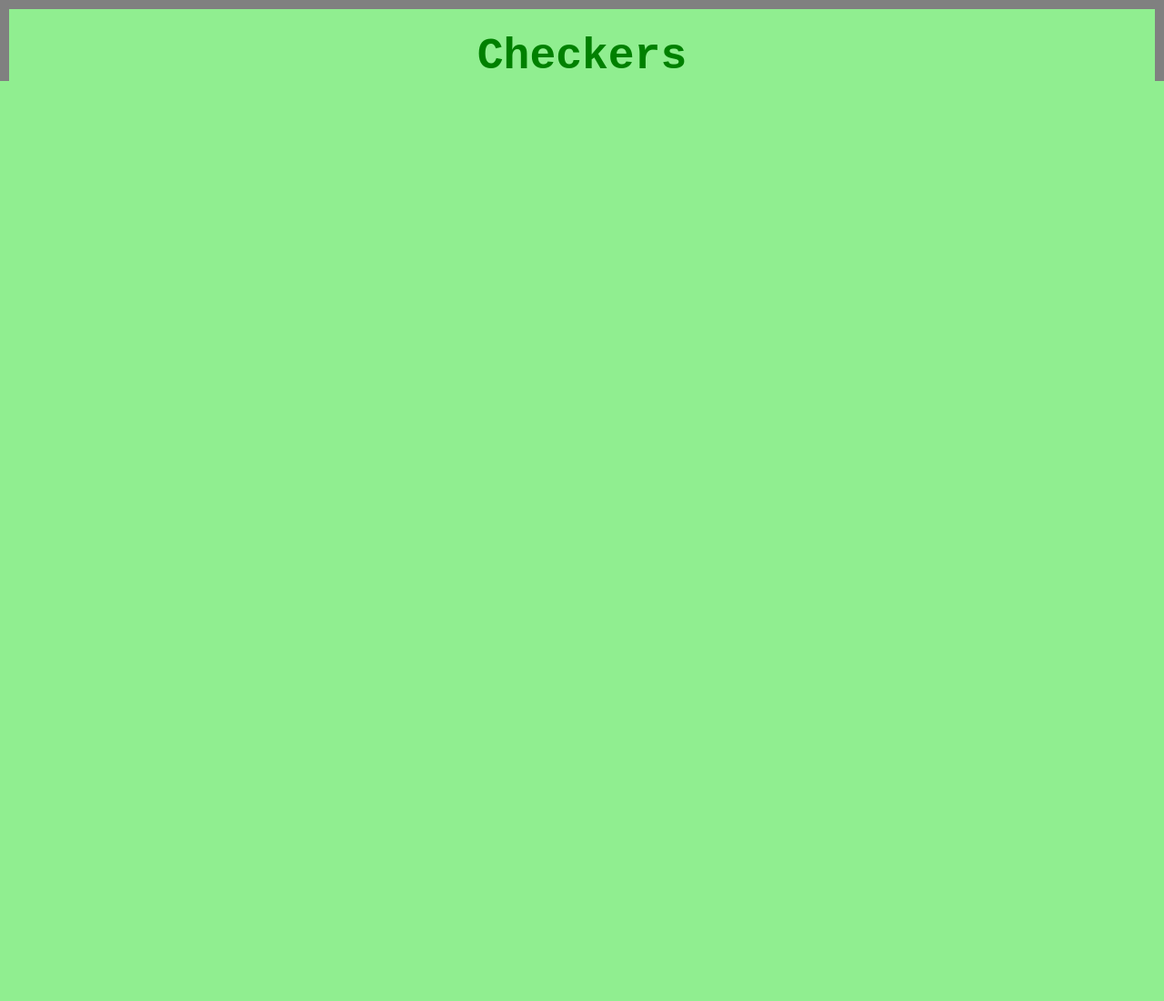
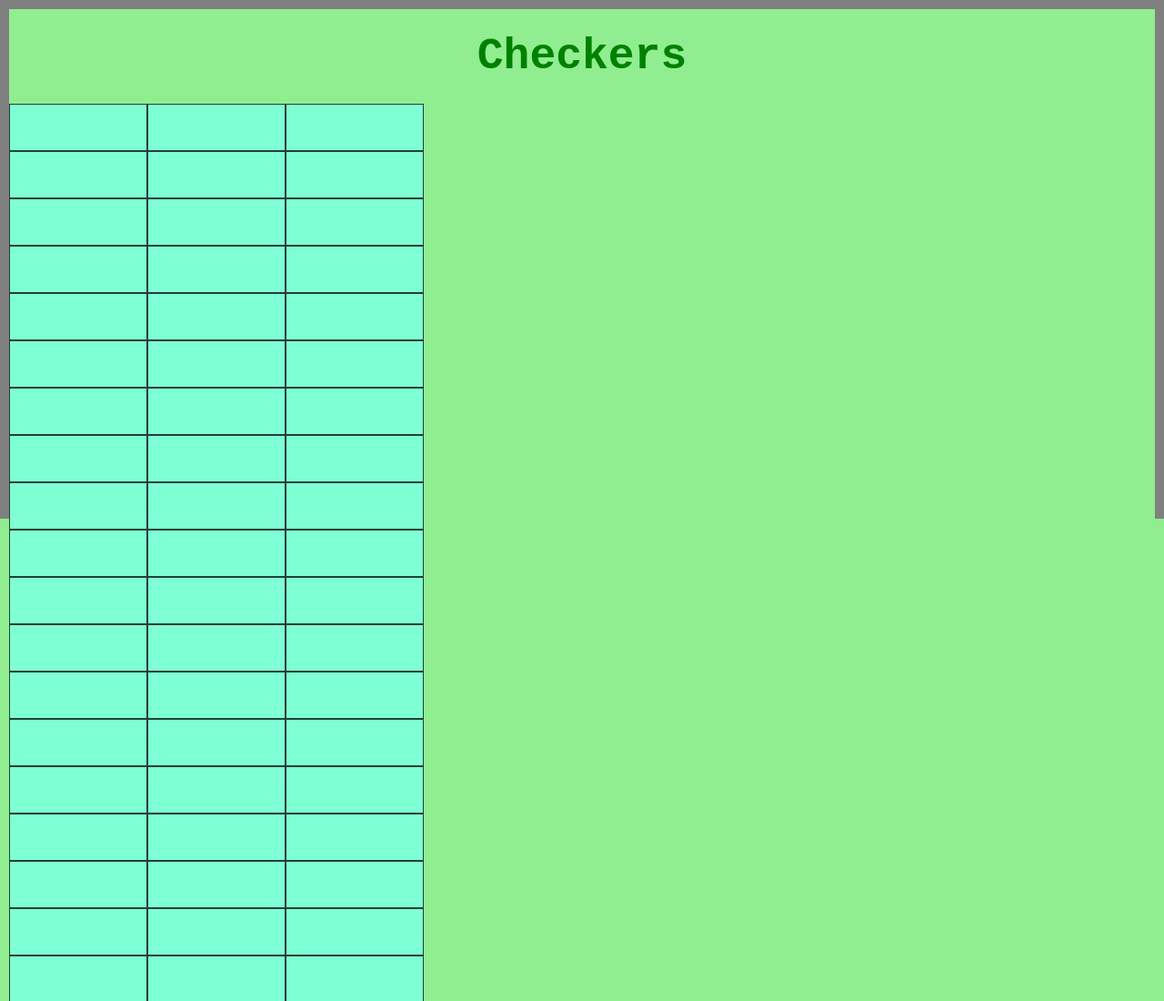
Before and after one commit to Bacowl/pset-9, a plain HTML site: page checkers/checkers.html in a window 1280 px wide. Shown: the top 1100 px of the page at 91% size. Before the commit the page ends 800 px from the top, so only its background shows below. Drawn offline with Linux system fonts and the light colour scheme.

Commit message:
fbhwiduhfsbfjsb

```diff
--- a/checkers/checkers.html
+++ b/checkers/checkers.html
@@ -14,4 +14,70 @@
   </head>
   <body>
   <h1>Checkers</h1>
+  <div class="container wrap" id="board">
+    <div class="square" id="1"></div>
+    <div class="square" id="2" ></div>
+    <div class="square" id="3" ></div>
+    <div class="square" id="4" ></div>
+    <div class="square" id="5" ></div>
+    <div class="square" id="6" ></div>
+    <div class="square" id="7" ></div>
+    <div class="square" id="8" ></div>
+    <div class="square" id="9" ></div>
+    <div class="square" id="10" ></div>
+    <div class="square" id="11"></div>
+    <div class="square" id="12" ></div>
+    <div class="square" id="13" ></div>
+    <div class="square" id="14" ></div>
+    <div class="square" id="15" ></div>
+    <div class="square" id="16" ></div>
+    <div class="square" id="17" ></div>
+    <div class="square" id="18" ></div>
+    <div class="square" id="19" ></div>
+    <div class="square" id="20" ></div>
+    <div class="square" id="21"></div>
+    <div class="square" id="22" ></div>
+    <div class="square" id="23" ></div>
+    <div class="square" id="24" ></div>
+    <div class="square" id="25" ></div>
+    <div class="square" id="26" ></div>
+    <div class="square" id="27" ></div>
+    <div class="square" id="28" ></div>
+    <div class="square" id="29" ></div>
+    <div class="square" id="30" ></div>
+    <div class="square" id="31"></div>
+    <div class="square" id="32" ></div>
+    <div class="square" id="33" ></div>
+    <div class="square" id="34" ></div>
+    <div class="square" id="35" ></div>
+    <div class="square" id="36" ></div>
+    <div class="square" id="37" ></div>
+    <div class="square" id="38" ></div>
+    <div class="square" id="39" ></div>
+    <div class="square" id="40" ></div>
+    <div class="square" id="41"></div>
+    <div class="square" id="42" ></div>
+    <div class="square" id="43" ></div>
+    <div class="square" id="44" ></div>
+    <div class="square" id="45" ></div>
+    <div class="square" id="46" ></div>
+    <div class="square" id="47" ></div>
+    <div class="square" id="48" ></div>
+    <div class="square" id="49" ></div>
+    <div class="square" id="40" ></div>
+    <div class="square" id="51"></div>
+    <div class="square" id="52" ></div>
+    <div class="square" id="53" ></div>
+    <div class="square" id="54" ></div>
+    <div class="square" id="55" ></div>
+    <div class="square" id="56" ></div>
+    <div class="square" id="57" ></div>
+    <div class="square" id="58" ></div>
+    <div class="square" id="59" ></div>
+    <div class="square" id="60" ></div>
+    <div class="square" id="61"></div>
+    <div class="square" id="62" ></div>
+    <div class="square" id="63" ></div>
+    <div class="square" id="64" ></div>
+  </div>
   </body>
--- a/checkers/css/styles.css
+++ b/checkers/css/styles.css
@@ -17,3 +17,29 @@ h1 {
   margin: 2%;
   color: green;
 }
+
+.square {
+  border: 1px solid rgba(0, 0, 0, 0.75);
+  font-size: 96px;
+  height: 50px;
+  line-height: 50px;
+  user-select: none;
+  width: 150px;
+ background-color: aquamarine;
+}
+
+.container {
+  display: flex;                /* set our display property to use flex-box */
+  justify-content: center;      /* center container horizontally */
+  align-items: center;          /* center content vertically */
+}
+.column {
+  height: 100%;
+  width: 100%;
+  flex-direction: column;       /* align children in columns instead of rows */
+}
+.wrap {
+  flex-wrap: wrap;              /* tells container to drop down once it reaches max-width */
+  height: 456px;
+  width: 456px;
+}
```
